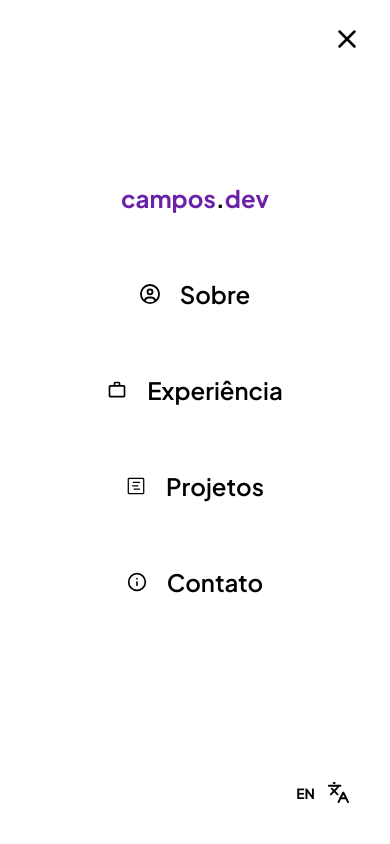
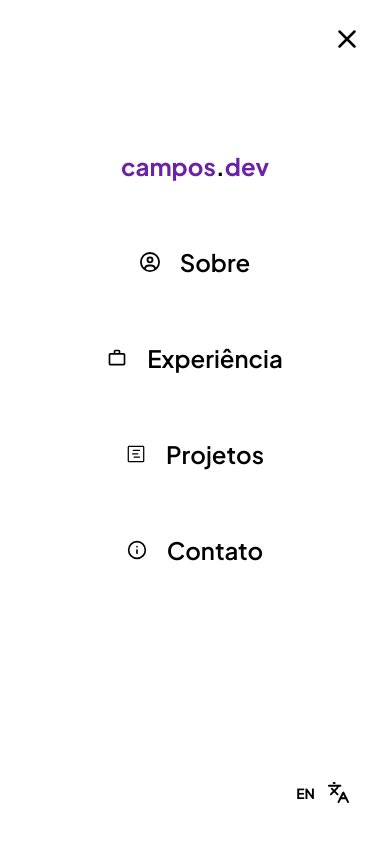
Before and after one commit to lucascmpos/lucascmpos-portfolio, a React (Vite) app: page / in a window 390 px wide. Both pictures are taken after a click on the button 355 px from the left and 35 px from the top of the page. Shown: the top 844 px of the page. Built offline with nearby package versions, Linux system fonts and the light colour scheme.

Commit message:
fix: fixing mobile menu

```diff
--- a/src/components/header.jsx
+++ b/src/components/header.jsx
@@ -114,7 +114,7 @@ const Header = ({ onChangeLanguage, onChangeTheme, theme }) => {
                 <X size={30} />
               </button>
             </div>
-            <div className="flex flex-col items-center gap-16 pt-28 text-2xl">
+            <div className="flex flex-col items-center gap-16 pt-20 text-2xl">
               <Link
                 to="home"
                 smooth={true}
```
